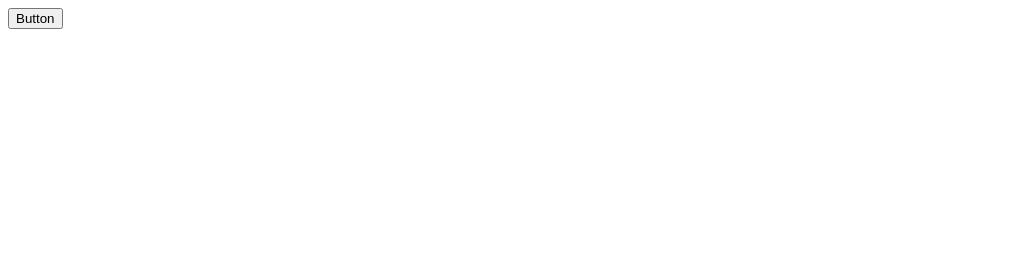
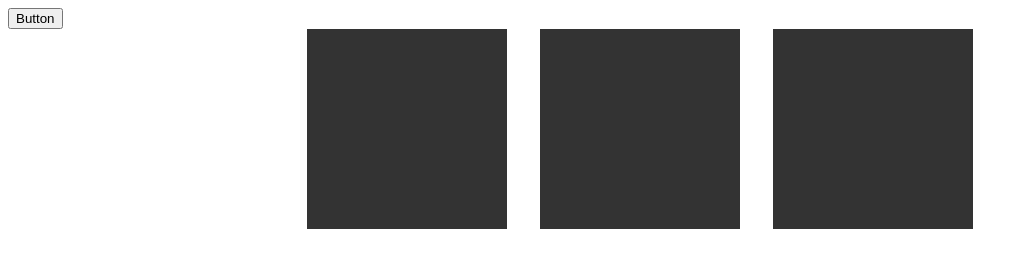
Before and after one commit to ackieeee/js-practice, a website: page eventTest/index.html in a window 1280 px wide. Shown: the whole page, without its empty margins (0-1028 px from the left). Drawn offline with Linux system fonts and the light colour scheme.

Commit message:
eventLoad.js 作成

```diff
--- /dev/null
+++ b/eventTest/eventLoad.js
@@ -0,0 +1,7 @@
+const domLoadEvent = () => {
+  const boxNum = document.getElementsByClassName('box');
+  console.log(boxNum.length);
+}
+
+// window.addEventListener('DOMContentLoaded', domLoadEvent)
+window.addEventListener('load', domLoadEvent)
--- a/eventTest/index.html
+++ b/eventTest/index.html
@@ -3,11 +3,18 @@
 <head>
   <meta charset="UTF-8">
   <meta name="viewport" content="width=device-width, initial-scale=1.0">
+  <script src="./eventLoad.js"></script>
   <meta http-equiv="X-UA-Compatible" content="ie=edge">
+  <link rel="stylesheet" href="./style.css">
   <title>Event Test</title>
 </head>
 <body>
   <button id="button">Button</button>
+  <div class="loadEventStage">
+    <div class="box"></div>
+    <div class="box"></div>
+    <div class="box"></div>
+  </div>
   <script src="./eventOnce.js" defer></script>
 </body>
 </html>
--- /dev/null
+++ b/eventTest/style.css
@@ -0,0 +1,12 @@
+.loadEventStage {
+  display: flex;
+  justify-content: space-around;
+  width: 700px;
+  margin: 0 auto;
+}
+
+.box {
+  width: 200px;
+  height: 200px;
+  background-color: #333;
+}
```
